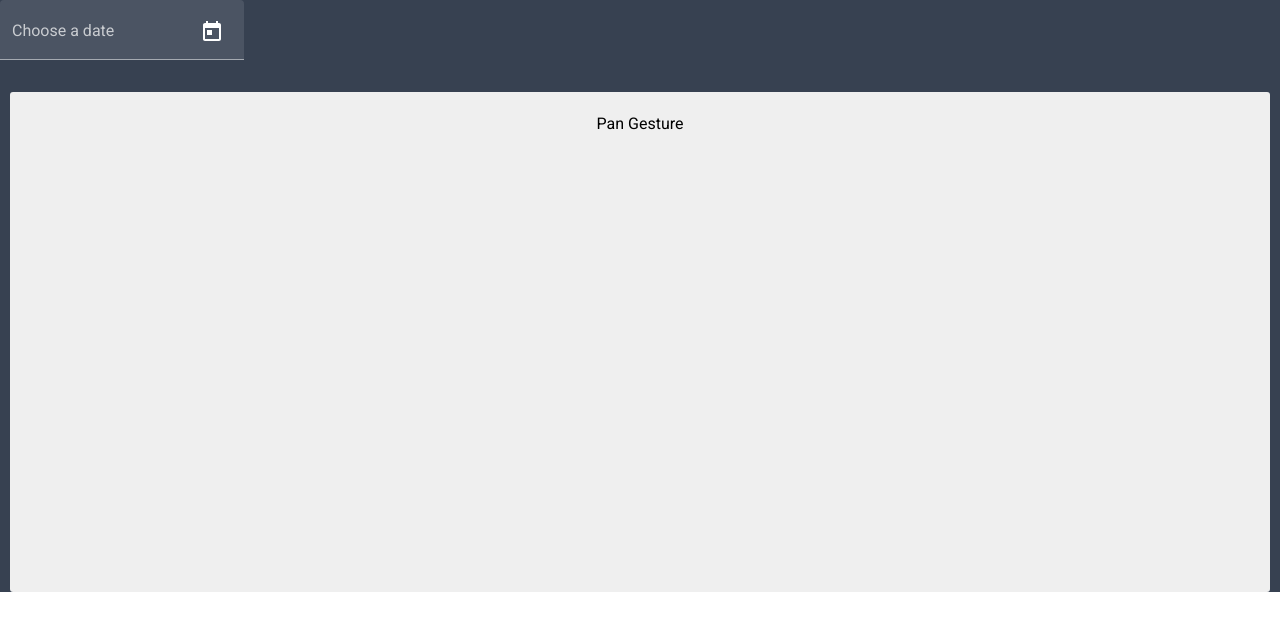
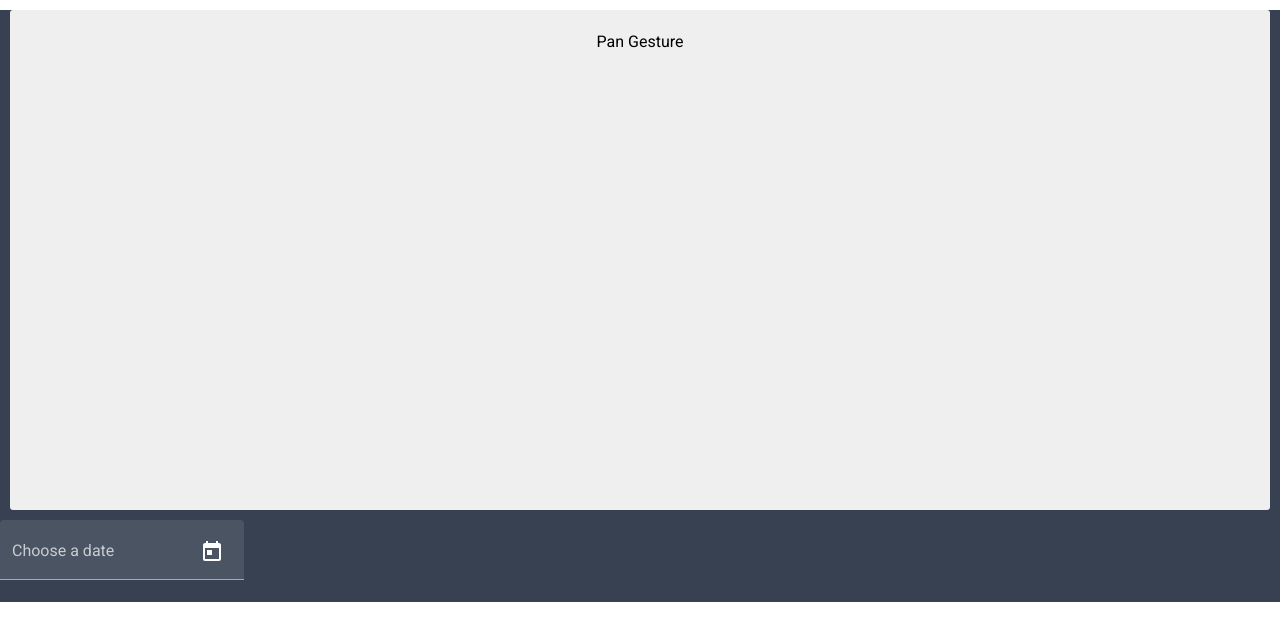
Before and after one commit to DonCorleone/laundry-reservation, an Angular app: page / in a window 1280 px wide. Shown: the top 640 px of the page. Built offline with nearby package versions, Linux system fonts and the light colour scheme.

Commit message:
Update app.component.html

```diff
--- a/src/app/app.component.html
+++ b/src/app/app.component.html
@@ -1,5 +1,12 @@
 <div class="flex-col bg-gray-700 w-full">
-  <app-calendar></app-calendar>
+
+
+<div class="gesture__zone" (pan)="onPan($event)" (tap)="onTap($event)">
+  <h1>Pan Gesture</h1>
+  <p [innerHTML]="eventText"></p>
+</div>
+
+ <app-calendar></app-calendar>
 
   <div
     class="gesture__indicator"
@@ -32,8 +39,3 @@
     </mat-grid-tile>
   </mat-grid-list>
 </ng-container>
-
-<div class="gesture__zone" (pan)="onPan($event)" (tap)="onTap($event)">
-  <h1>Pan Gesture</h1>
-  <p [innerHTML]="eventText"></p>
-</div>
```
